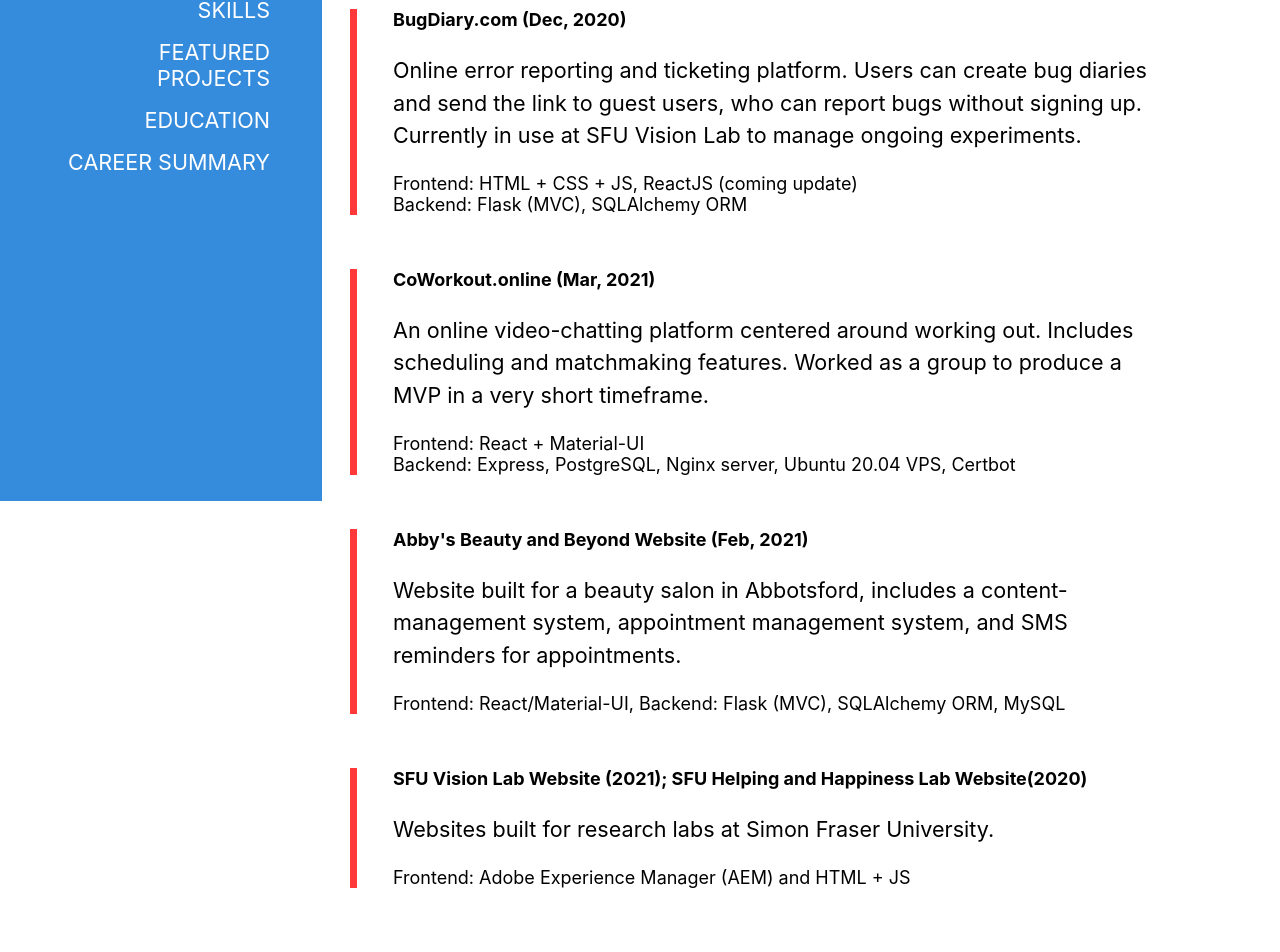
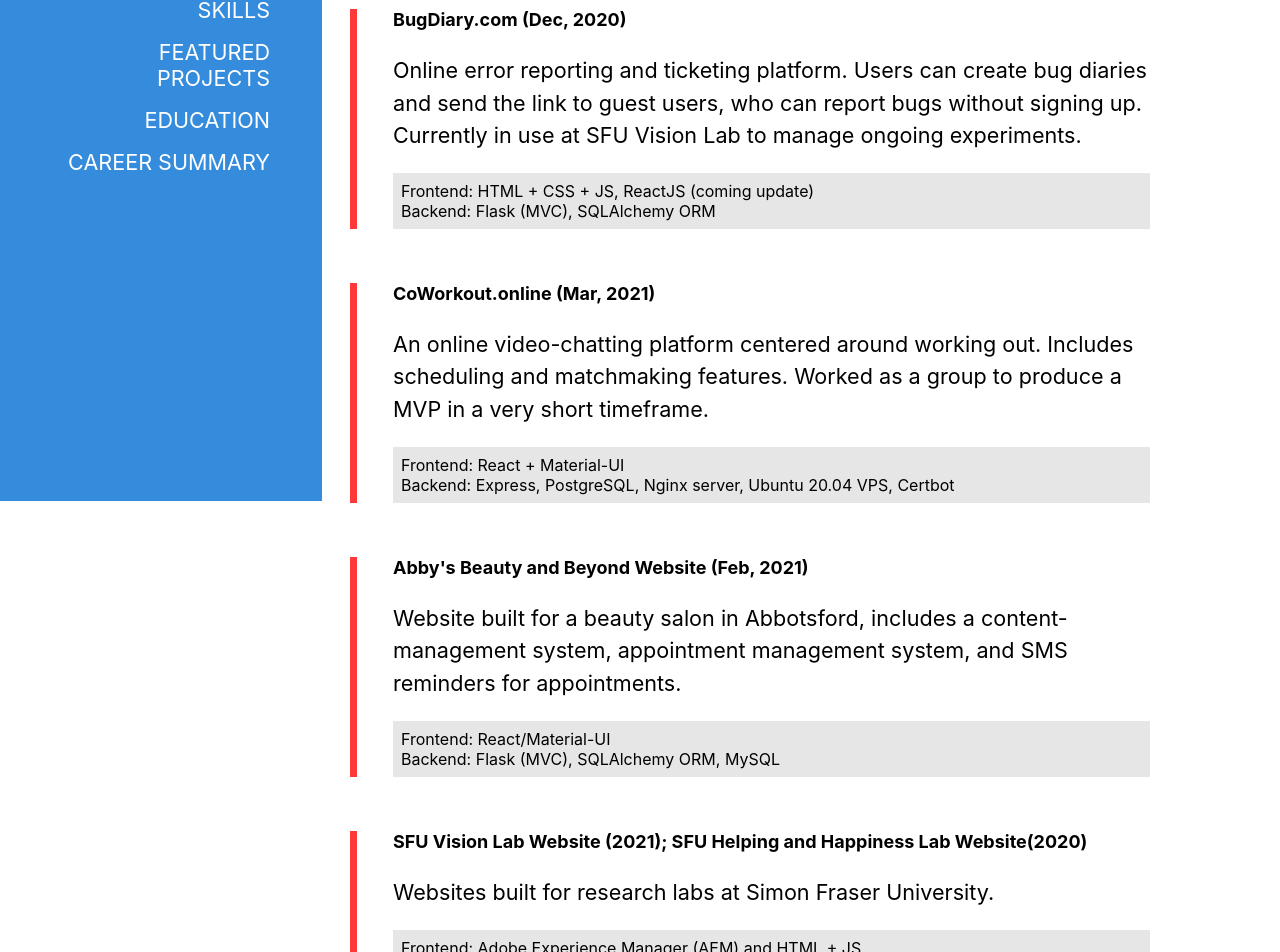
Before and after one commit to daryl-sen/sensworks, a React (Create React App) app: page /featured in a window 1280 px wide. Shown: the part 371-1323 px from the top of the page. Built offline with nearby package versions, Linux system fonts and the light colour scheme.

Commit message:
add styling for tech-details on projects page

```diff
--- a/src/FeaturedProjects.js
+++ b/src/FeaturedProjects.js
@@ -1,3 +1,5 @@
+import './FeaturedProjects.scss';
+
 function FeaturedProjects(props) {
   return (
     <section>
@@ -5,28 +7,35 @@
       <article className="left-accented">
         <h4>BugDiary.com <span>(Dec, 2020)</span></h4>
         <p>Online error reporting and ticketing platform. Users can create bug diaries and send the link to guest users, who can report bugs without signing up. Currently in use at SFU Vision Lab to manage ongoing experiments.</p>
-        <div class="tech-details">Frontend: HTML + CSS + JS, ReactJS (coming update)</div>
-        <div class="tech-details">Backend: Flask (MVC), SQLAlchemy ORM</div>
+        <div className="tech-details">
+          Frontend: HTML + CSS + JS, ReactJS (coming update)<br/>
+          Backend: Flask (MVC), SQLAlchemy ORM
+        </div>
       </article>
       <article className="left-accented">
         <h4>CoWorkout.online <span>(Mar, 2021)</span></h4>
         <p>An online video-chatting platform centered around working out. Includes scheduling and matchmaking features. Worked as a group to produce a MVP in a very short timeframe.</p>
-        <div class="tech-details">Frontend: React + Material-UI</div>
-        <div class="tech-details">Backend: Express, PostgreSQL, Nginx server, Ubuntu 20.04 VPS, Certbot</div>
+        <div className="tech-details">
+          Frontend: React + Material-UI<br/>
+          Backend: Express, PostgreSQL, Nginx server, Ubuntu 20.04 VPS, Certbot
+        </div>
       </article>
       <article className="left-accented">
         <h4>Abby's Beauty and Beyond Website <span>(Feb, 2021)</span></h4>
         <p>
           Website built for a beauty salon in Abbotsford, includes a content-management system,  appointment management system, and SMS reminders for appointments.
         </p>
-        <div class="tech-details">Frontend: React/Material-UI, Backend:  Flask (MVC), SQLAlchemy ORM, MySQL</div>
+        <div className="tech-details">
+          Frontend: React/Material-UI<br/>
+          Backend:  Flask (MVC), SQLAlchemy ORM, MySQL
+        </div>
       </article>
       <article className="left-accented">
         <h4>SFU Vision Lab Website <span>(2021)</span>; SFU Helping and Happiness Lab Website<span>(2020)</span></h4>
         <p>
           Websites built for research labs at Simon Fraser University.
         </p>
-        <div class="tech-details">Frontend: Adobe Experience Manager (AEM) and HTML + JS</div>
+        <div className="tech-details">Frontend: Adobe Experience Manager (AEM) and HTML + JS</div>
       </article>
     </section>
 
--- /dev/null
+++ b/src/FeaturedProjects.scss
@@ -0,0 +1,6 @@
+.tech-details {
+  font-size: 1rem;
+  display: block;
+  background-color: #e6e6e6;
+  padding: 0.5em;
+}
```
